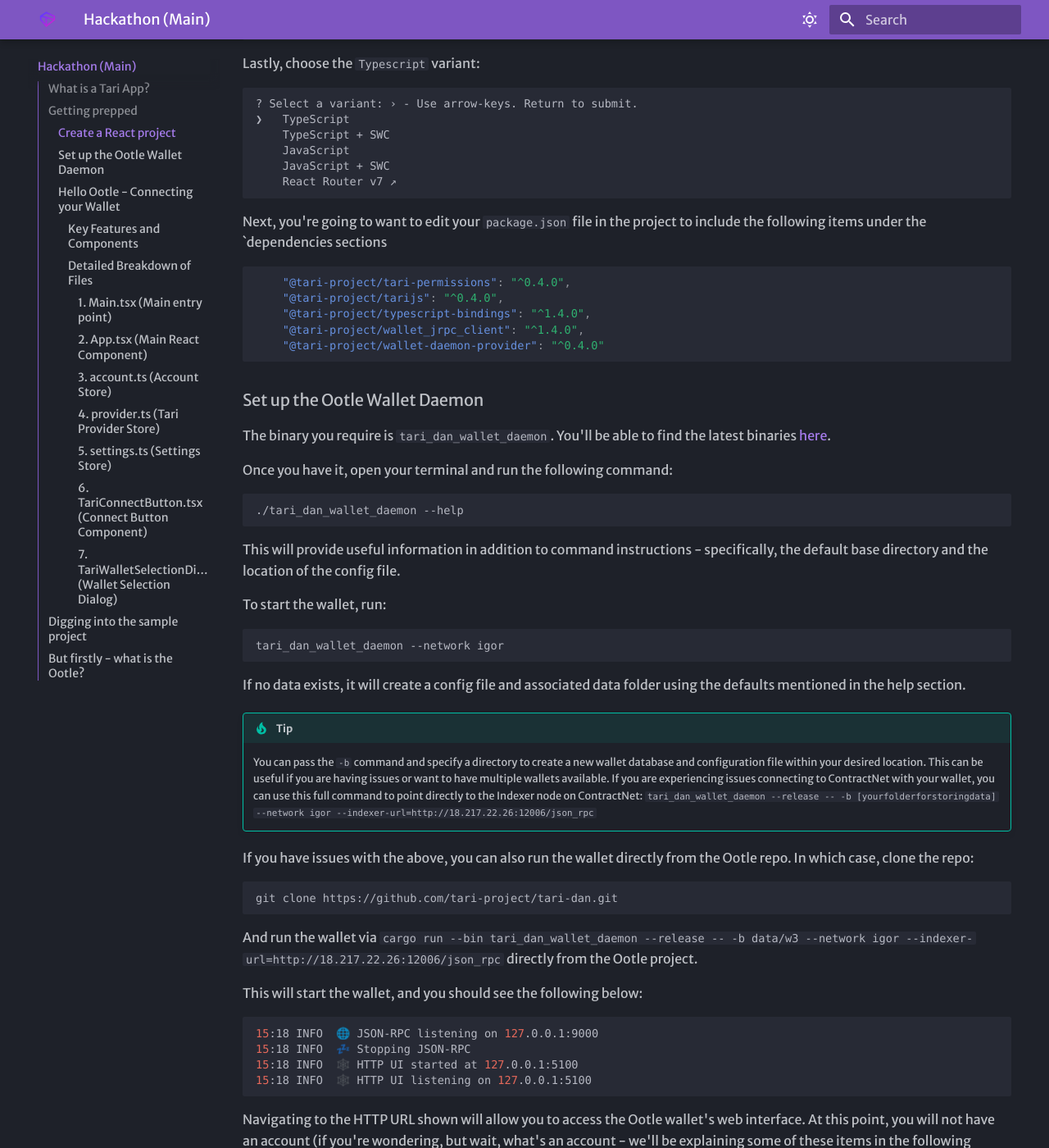
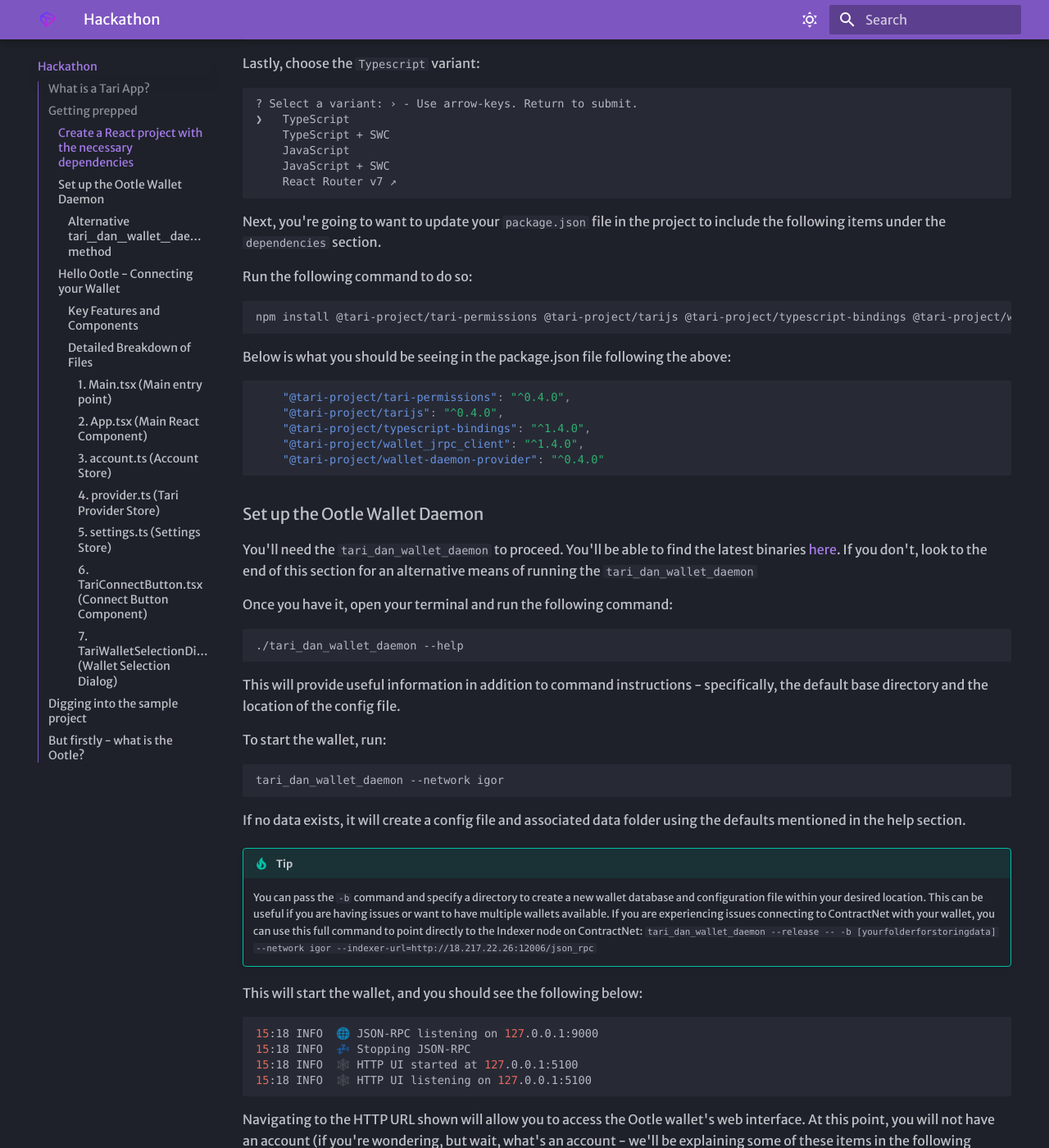
Before and after one commit to tari-project/doc-playground, an MkDocs documentation site: the page built from docs/hackathon.md, in a window 1280 px wide and 1400 px high, scrolled down 1593 px. Shown: the whole window at 82% size. Built offline with MkDocs 1.6.1 and Material for MkDocs 9.7.7, drawn with Linux system fonts in a browser that asks for light colours; some web fonts are replaced; some of the changed text lies outside the part shown.

Commit message:
fix: images, structure

````diff
--- a/docs/hackathon.md
+++ b/docs/hackathon.md
@@ -25,7 +25,7 @@ So ultimately, your app will consist of:
 
 We've focused on making sure that it's easy to get set up and started, so we've done some pre-setup on our side. However, you're still going to need to configure a couple of items before you can get going.
 
-### Create a React project
+### Create a React project with the necessary dependencies
 The quickest way to set up a new React project is to leverage `vite` to do so. Run the following command below, and select `Y` to continue
 
 ```bash
@@ -63,7 +63,15 @@ Lastly, choose the `Typescript` variant:
     React Router v7 ↗
 ```
 
-Next, you're going to want to edit your `package.json` file in the project to include the following items under the `dependencies sections
+Next, you're going to want to update your `package.json` file in the project to include the following items under the `dependencies` section.
+
+Run the following command to do so:
+
+```bash
+npm install @tari-project/tari-permissions @tari-project/tarijs @tari-project/typescript-bindings @tari-project/wallet_jrpc_client @tari-project/wallet-daemon-provider
+```
+
+Below is what you should be seeing in the package.json file following the above:
 
 ```json
     "@tari-project/tari-permissions": "^0.4.0",
@@ -74,7 +82,7 @@ Next, you're going to want to edit your `package.json` file in the project to in
 ```
 
 ### Set up the Ootle Wallet Daemon
-The binary you require is `tari_dan_wallet_daemon`. You'll be able to find the latest binaries [here](https://github.com/tari-project/tari-dan/releases).
+You'll need the `tari_dan_wallet_daemon` to proceed. You'll be able to find the latest binaries [here](https://github.com/tari-project/tari-dan/releases). If you don't, look to the end of this section for an alternative means of running the `tari_dan_wallet_daemon`
 
 Once you have it, open your terminal and run the following command:
 
@@ -95,14 +103,6 @@ If no data exists, it will create a config file and associated data folder using
 !!! tip "Tip"
     You can pass the `-b` command and specify a directory to create a new wallet database and configuration file within your desired location. This can be useful if you are having issues or want to have multiple wallets available. If you are experiencing issues connecting to ContractNet with your wallet, you can use this full command to point directly to the Indexer node on ContractNet: `tari_dan_wallet_daemon --release -- -b [yourfolderforstoringdata] --network igor --indexer-url=http://18.217.22.26:12006/json_rpc`
 
-If you have issues with the above, you can also run the wallet directly from the Ootle repo. In which case, clone the repo:
-
-```
-git clone https://github.com/tari-project/tari-dan.git
-```
-
-And run the wallet via `cargo run --bin tari_dan_wallet_daemon --release -- -b data/w3 --network igor --indexer-url=http://18.217.22.26:12006/json_rpc` directly from the Ootle project.
-
 This will start the wallet, and you should see the following below:
 
 ```bash
@@ -113,11 +113,11 @@ This will start the wallet, and you should see the following below:
 ```
 Navigating to the HTTP URL shown will allow you to access the Ootle wallet's web interface. At this point, you will not have an account (if you're wondering, but wait, what's an account - we'll be explaining some of these items in the following sections.), so you will need to create one. Enter the Account Name and select **"Create Account"** to create the associated account and proceed to the main wallet interface.
 
-![Alt text](../docs/images/tari_dan_wallet_account_creation.png)
+![Alt text](/images/tari_dan_wallet_account_creation.png)
 
 This will be your primary wallet to use with either your unique app or the sample app provided. Once created, you'll see the following:
 
-![Alt text](../docs/images/wallet_interface.png)
+![Alt text](/images/wallet_interface.png)
 
 The important actions here are:
 - `Claim Free Tokens`, which will give you the necessary tokens required to perform transactions, submit contracts and perform other activities on the Ootle.
@@ -125,6 +125,16 @@ The important actions here are:
 - `Publish template`, which allows you to select a compiled WASM template for upload, estimate the fees required to submit and prevent you from uploading too large a template.
 
 For now, just `Claim Free Tokens` to get you started.
+
+#### Alternative `tari_dan_wallet_daemon` method
+
+If you have issues with the main method, you can also run the wallet directly from the Ootle repo. In which case, clone the repo:
+
+```
+git clone https://github.com/tari-project/tari-dan.git
+```
+
+And run the wallet via `cargo run --bin tari_dan_wallet_daemon --release -- -b data/w3 --network igor --indexer-url=http://18.217.22.26:12006/json_rpc` directly from the Ootle project.
 
 ### Hello Ootle - Connecting your Wallet
 
--- a/mkdocs.yml
+++ b/mkdocs.yml
@@ -2,9 +2,9 @@ site_name: Tari Docs
 nav:
 # - Introduction: tari-introduction.md
 # - Getting Started: tari-templates.md
-- Hackathon (Main): hackathon.md
-- Hackathon (Templates): hackathon_templates.md
-# - Tari JS Library Intro: tarijs_library_intro.md
+- Hackathon: hackathon.md
+- Templates: hackathon_templates.md
+- Tari JS Library: tarijs_library_intro.md
 
 theme:
   name: material
````
Also changed, not shown: docs/tarijs_library_intro.md (+2 -2 lines).
